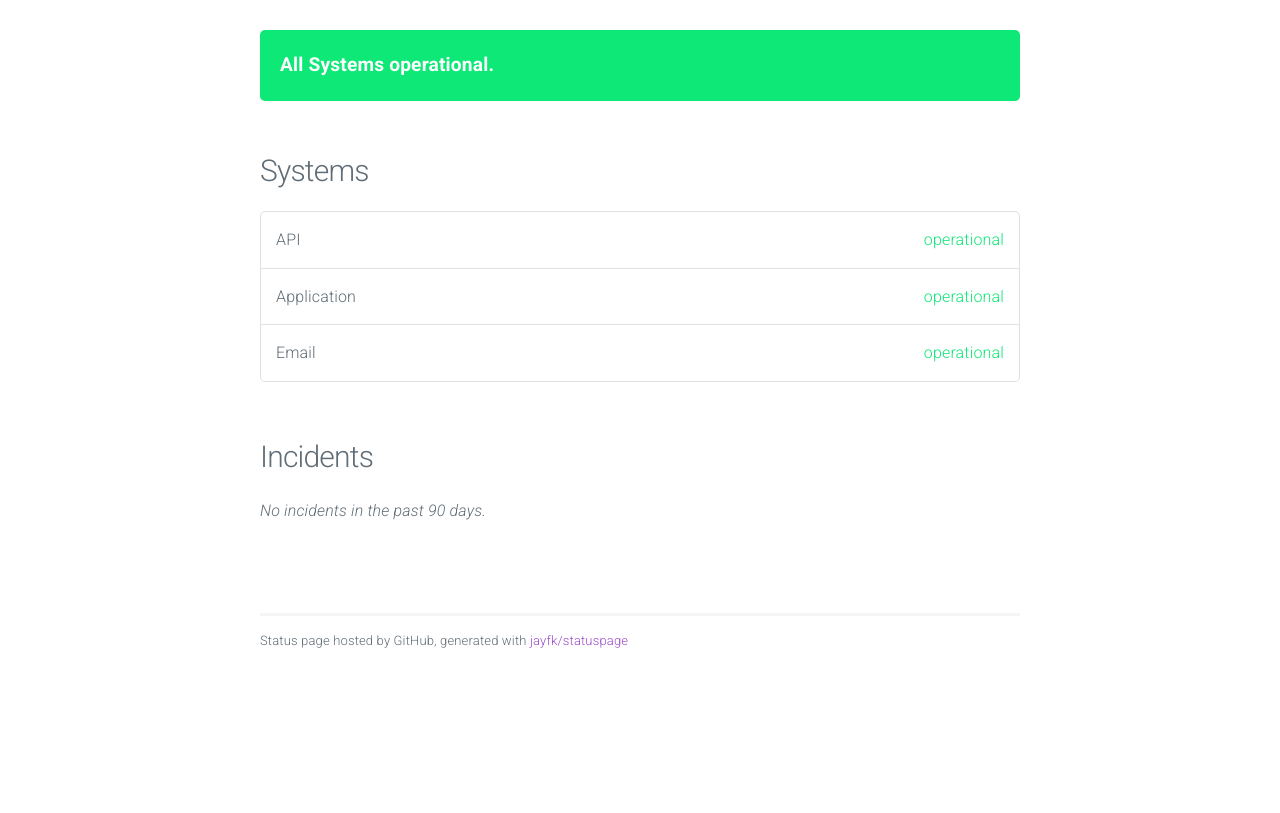
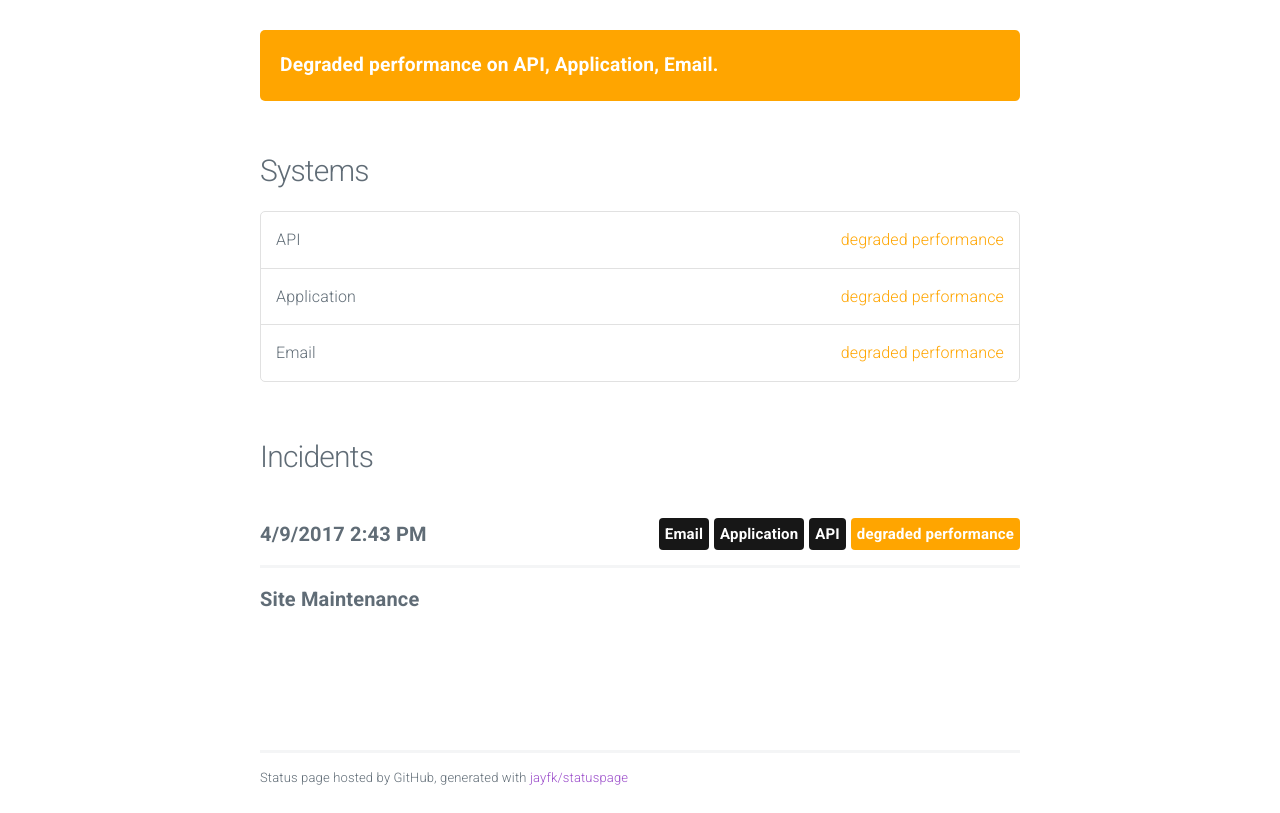
Before and after one commit to ngerakines/offtheclockstatus, a plain HTML site: page index.html in a window 1280 px wide. Shown: the part 55-868 px from the top of the page. Before the commit the page ends 800 px from the top, so only its background shows below. Drawn offline with nearby package versions, Linux system fonts and the light colour scheme; no server answers.

Commit message:
update index

```diff
--- a/index.html
+++ b/index.html
@@ -29,31 +29,54 @@
 
 			<section class="container" id="main">
 
-					<div class="panel operational" data-l10n-id="systems-operational">
-						All Systems operational.
+
+					<div class="panel degraded performance">
+						<span data-l10n-id="Degraded-performance">Degraded performance</span> <span data-l10n-id="on">on</span> API, Application, Email.
 					</div>
+
 
 
 				<h4 data-l10n-id="systems">Systems</h4>
 				<ul class="systems">
 
 					<li>
-						API <span class="status operational" data-l10n-id="operational">operational</span>
+						API <span class="status degraded performance" data-l10n-id="degraded-performance">degraded performance</span>
 					</li>
 
 					<li>
-						Application <span class="status operational" data-l10n-id="operational">operational</span>
+						Application <span class="status degraded performance" data-l10n-id="degraded-performance">degraded performance</span>
 					</li>
 
 					<li>
-						Email <span class="status operational" data-l10n-id="operational">operational</span>
+						Email <span class="status degraded performance" data-l10n-id="degraded-performance">degraded performance</span>
 					</li>
 
 				</ul>
 
 				<h4 data-l10n-id="incidents">Incidents</h4>
 
-					<em data-l10n-id="no.incidents">No incidents in the past 90 days.</em>
+
+					<div class="incident">
+						<span class="date moment">2017-04-09 14:43:46 UTC</span>
+
+
+							<span class="label degraded performance float-right" data-l10n-id="degraded-performance">degraded performance</span>
+
+
+							<span class="label system float-right">API</span>
+
+							<span class="label system float-right">Application</span>
+
+							<span class="label system float-right">Email</span>
+
+						<hr/>
+
+						<span class="title">Site Maintenance</span>
+						<p></p>
+
+
+					</div>
+
 
 			</section>
 
```
